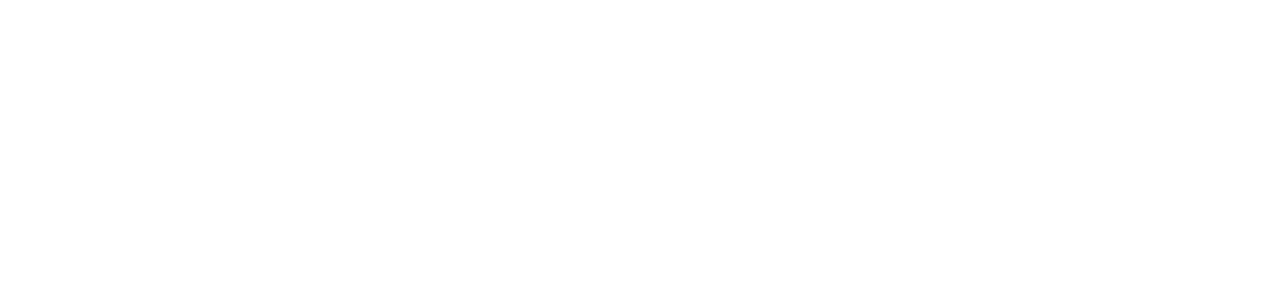
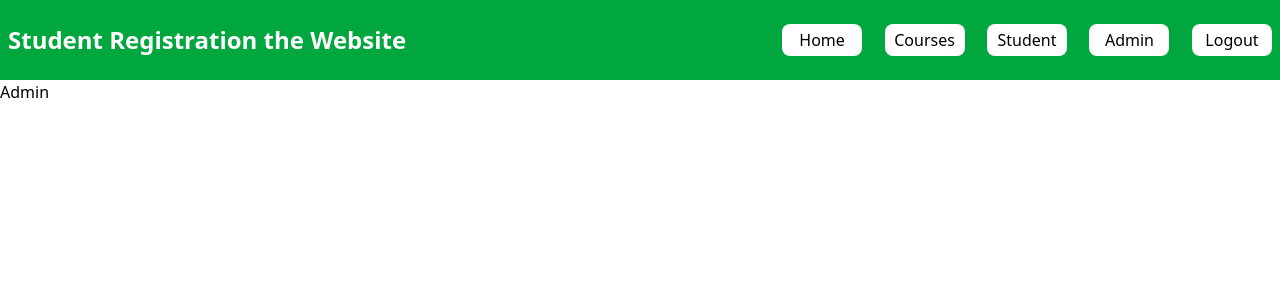
Before and after one commit to huntergcook1/capstone, a React (Vite) app in the folder student-registration-frontend/: page /admin in a window 1280 px wide. Before the commit this address had no page. Shown: the top 300 px of the page. Built offline with nearby package versions, Linux system fonts and the light colour scheme.

Commit message:
added admin page

```diff
--- a/student-registration-frontend/src/App.jsx
+++ b/student-registration-frontend/src/App.jsx
@@ -4,7 +4,8 @@
 import Courses from './routes/Courses'
 import Students from './routes/Students';
 import Register from './routes/Register';
-import Navbar from './components/Navbar';
+import Admin from './routes/Admin';
+// import Navbar from './components/Navbar';
 import './App.css'
 
 function App() {
@@ -17,6 +18,7 @@
         <Route path="/home" element={<Home />} />
         <Route path="/courses" element={<Courses />} />
         <Route path="/students" element={<Students />} />
+        <Route path='/admin' element={<Admin />}/>
         <Route path="/newAccount" element={<Register />} />
       </Routes>
     </Router>
--- a/student-registration-frontend/src/components/Navbar.jsx
+++ b/student-registration-frontend/src/components/Navbar.jsx
@@ -9,6 +9,7 @@
                 <Link className='text-center rounded-lg p-1 w-20 bg-white' to="/home">Home</Link>
                 <Link className='text-center rounded-lg p-1 w-20 bg-white' to="/Courses">Courses</Link>
                 <Link className='text-center rounded-lg p-1 w-20 bg-white' to="/Students">Student</Link>
+                <Link className='text-center rounded-lg p-1 w-20 bg-white' to="/Admin">Admin</Link>
                 <Link className='text-center rounded-lg p-1 w-20 bg-white' to="/">Logout</Link>
             </nav>
         </div>
--- /dev/null
+++ b/student-registration-frontend/src/routes/Admin.jsx
@@ -0,0 +1,13 @@
+import Navbar from "../components/Navbar";
+
+function Admin () {
+    return (
+        <>
+            <Navbar />
+            <h1>Admin</h1>
+        </>
+    )
+
+}
+
+export default Admin
```
